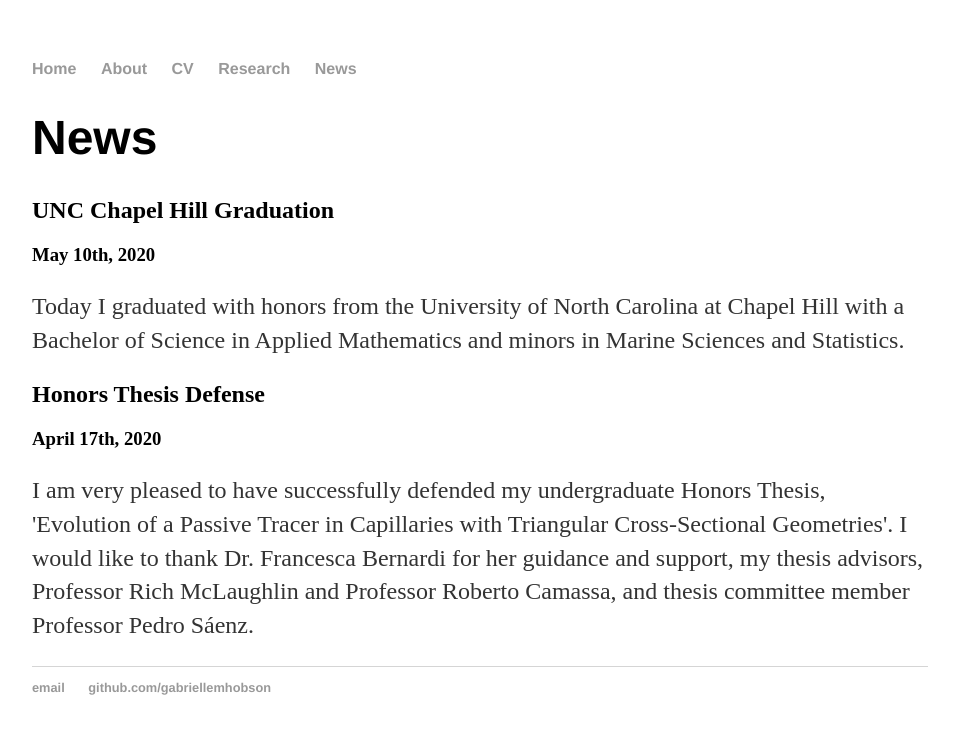
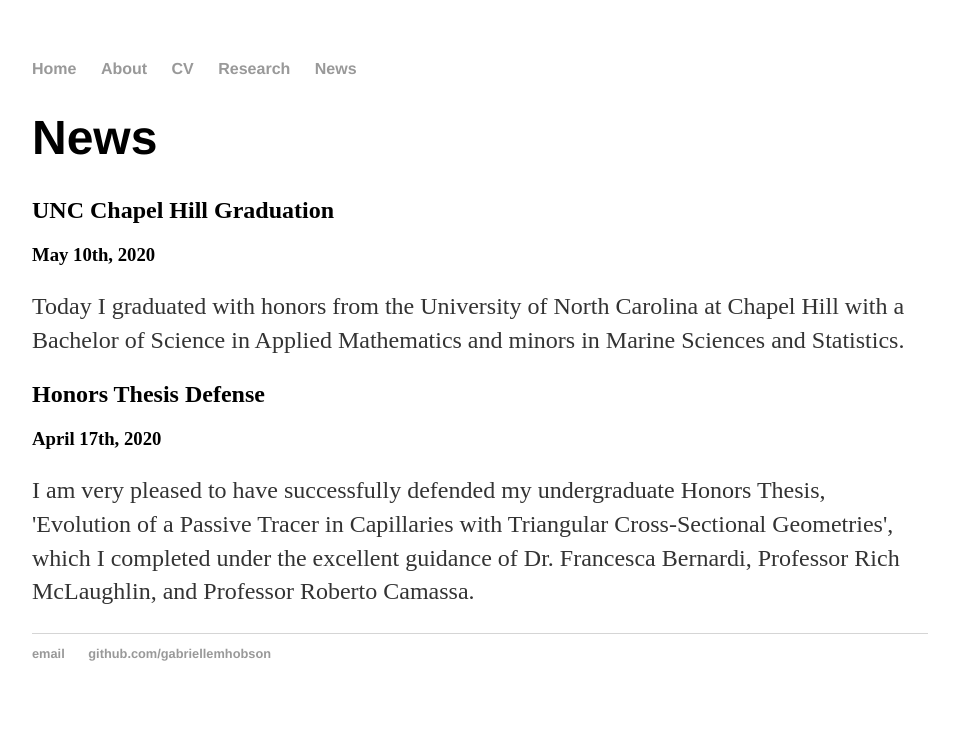
Before and after one commit to gabriellemhobson/gabriellemhobson.github.io, a Jekyll site: the page built from blog/index.html, in a window 1280 px wide. Shown: the top 734 px of the page, without its empty margins (160-1119 px from the left). Built offline with Jekyll 4.4.1, drawn with Linux system fonts in a browser that asks for light colours.

Commit message:
changed some wording
changed some wording

```diff
--- a/blog/index.html
+++ b/blog/index.html
@@ -11,7 +11,7 @@
 	<h2> Honors Thesis Defense </h2>
 	<h3> April 17th, 2020 </h3>
 	<p> I am very pleased to have successfully defended my undergraduate Honors Thesis, 'Evolution of a Passive Tracer in
-		Capillaries with Triangular Cross-Sectional Geometries'. I would like to thank Dr. Francesca Bernardi for her guidance and support,
-		my thesis advisors, Professor Rich McLaughlin and Professor Roberto Camassa, and thesis committee member Professor Pedro Sáenz.</p>
+		Capillaries with Triangular Cross-Sectional Geometries', which I completed under the excellent guidance of Dr. Francesca Bernardi,
+		Professor Rich McLaughlin, and Professor Roberto Camassa.</p>
 
 </div><!-- /.blurb -->
```
